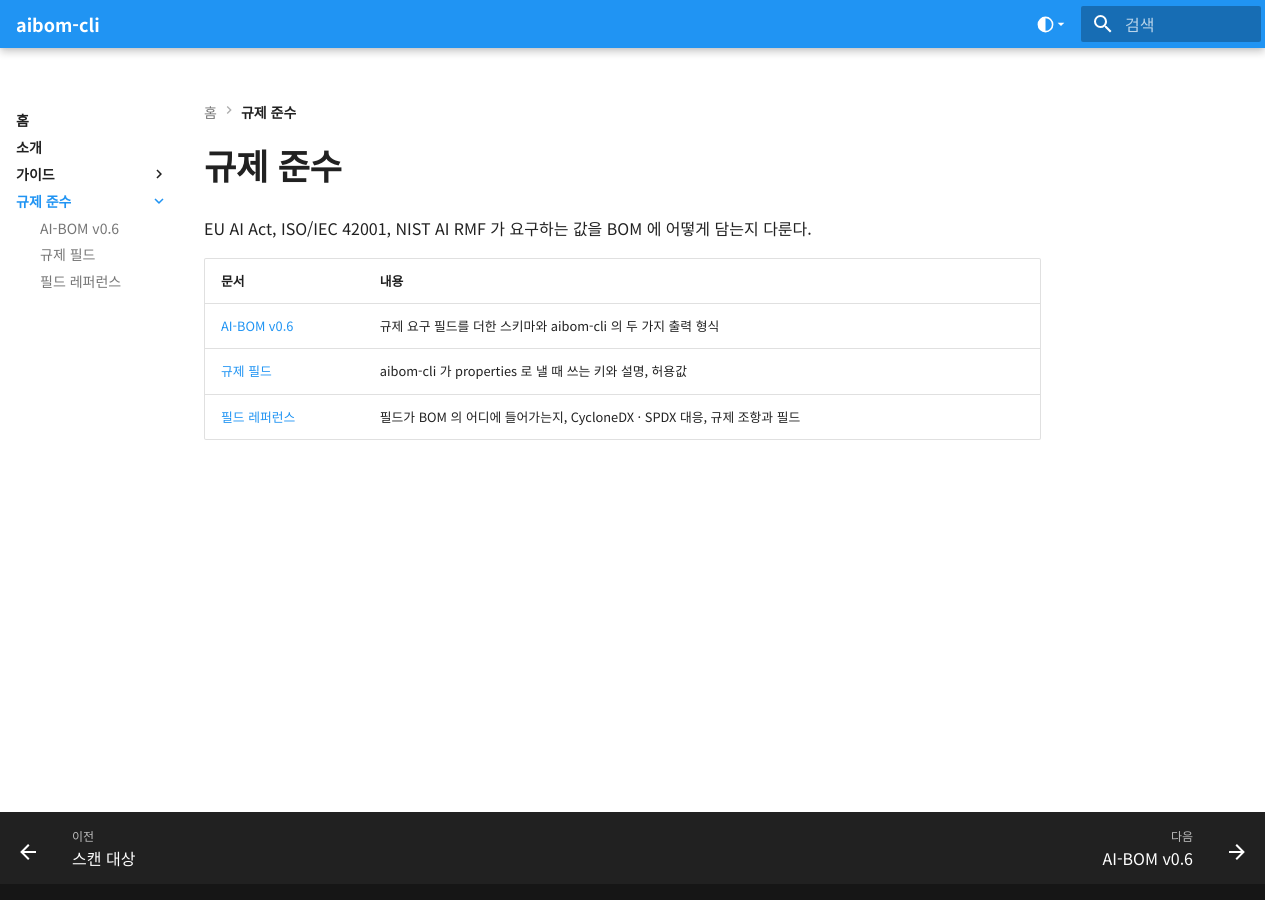
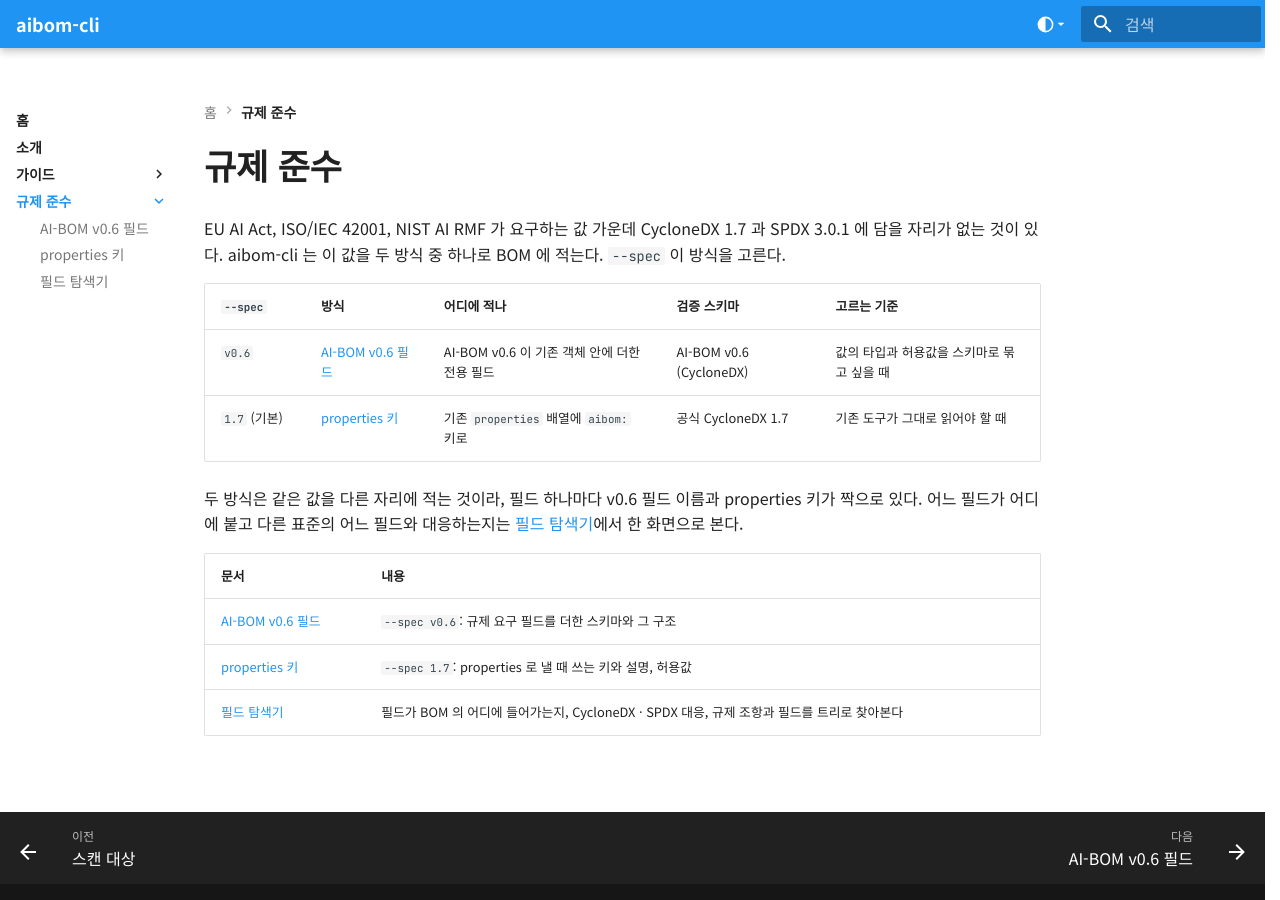
Before and after one commit to ai-devtestsecops-os/sure-aibom, an MkDocs documentation site: the page built from docs/compliance/index.md, in a window 1280 px wide. Built offline with MkDocs 1.6.1 and Material for MkDocs 9.7.7, drawn with Linux system fonts in a browser that asks for light colours.

Commit message:
docs: add a getting-started guide, frame compliance pages around the two --spec methods, rename the viewer to field explorer, and map inputs/outputs maxSize by graft site

```diff
--- a/docs/compliance/index.md
+++ b/docs/compliance/index.md
@@ -1,9 +1,18 @@
 # 규제 준수
 
-EU AI Act, ISO/IEC 42001, NIST AI RMF 가 요구하는 값을 BOM 에 어떻게 담는지 다룬다.
+EU AI Act, ISO/IEC 42001, NIST AI RMF 가 요구하는 값 가운데 CycloneDX 1.7 과 SPDX 3.0.1 에 담을 자리가 없는 것이 있다.
+aibom-cli 는 이 값을 두 방식 중 하나로 BOM 에 적는다. `--spec` 이 방식을 고른다.
+
+| `--spec` | 방식 | 어디에 적나 | 검증 스키마 | 고르는 기준 |
+|---|---|---|---|---|
+| `v0.6` | [AI-BOM v0.6 필드](aibom-v0.6.md) | AI-BOM v0.6 이 기존 객체 안에 더한 전용 필드 | AI-BOM v0.6 (CycloneDX) | 값의 타입과 허용값을 스키마로 묶고 싶을 때 |
+| `1.7` (기본) | [properties 키](regulation-fields.md) | 기존 `properties` 배열에 `aibom:` 키로 | 공식 CycloneDX 1.7 | 기존 도구가 그대로 읽어야 할 때 |
+
+두 방식은 같은 값을 다른 자리에 적는 것이라, 필드 하나마다 v0.6 필드 이름과 properties 키가 짝으로 있다.
+어느 필드가 어디에 붙고 다른 표준의 어느 필드와 대응하는지는 [필드 탐색기](field-mapping.md)에서 한 화면으로 본다.
 
 | 문서 | 내용 |
 |---|---|
-| [AI-BOM v0.6](aibom-v0.6.md) | 규제 요구 필드를 더한 스키마와 aibom-cli 의 두 가지 출력 형식 |
-| [규제 필드](regulation-fields.md) | aibom-cli 가 properties 로 낼 때 쓰는 키와 설명, 허용값 |
-| [필드 레퍼런스](field-mapping.md) | 필드가 BOM 의 어디에 들어가는지, CycloneDX · SPDX 대응, 규제 조항과 필드 |
+| [AI-BOM v0.6 필드](aibom-v0.6.md) | `--spec v0.6`: 규제 요구 필드를 더한 스키마와 그 구조 |
+| [properties 키](regulation-fields.md) | `--spec 1.7`: properties 로 낼 때 쓰는 키와 설명, 허용값 |
+| [필드 탐색기](field-mapping.md) | 필드가 BOM 의 어디에 들어가는지, CycloneDX · SPDX 대응, 규제 조항과 필드를 트리로 찾아본다 |
--- a/docs/mapping-viewer/app.js
+++ b/docs/mapping-viewer/app.js
@@ -58,6 +58,7 @@ const cdxChipIndex = new Map();         // "cdxPath::value" -> [<span class=enum
 const spdxChipIndex = new Map();        // "cls::value" -> [<span class=enum-chip>, ...]
 let currentHighlighted = [];
 let propsByPath = new Map();            // CycloneDX 경로 -> [properties 키 행, ...] (v0.6 추가 필드만)
+let siteAlias = new Map();              // 접붙인 자리의 경로(…inputs.maxSize) -> 공용 타입 행(inputOutputMLParameters.maxSize)
 let representativeLis = new Set();      // 경로마다 가장 얕은 자리의 <li> 하나 ("추가 필드만" 필터가 남기는 자리)
 const addedOnlyEl = document.getElementById("added-only");
 
@@ -90,6 +91,8 @@ async function init() {
   mappingByPath = mapping;
   spdxToCdx = buildReverseIndex(mappingRows);
   cdxRowByPath = new Map(cdxRows.map(r => [r.path, r]));
+  // 공용 타입의 필드가 접붙인 자리마다 다른 SPDX 속성에 대응하면 (inputs 와 outputs 의 maxSize), 그 자리의 경로로 찾는다
+  for (const r of mappingRows) if (r.defPath && cdxRowByPath.has(r.defPath)) siteAlias.set(r.path, cdxRowByPath.get(r.defPath));
   ({ cdxEnumIndex, spdxEnumIndex } = buildEnumIndex(mappingRows));
 
   spdxTreeEl.appendChild(renderChildren(buildSpdxTree(spdxRows).children, renderSpdxProfileNode, 0));
@@ -171,6 +174,7 @@ function addedMappingRows(linkRows) {
   return linkRows.map(l => {
     const t = l.targets;
     const row = { path: l.path, parent: "v0.6", spdx: t.map(x => `${x.class}.${x.property}`).join(", ") };
+    if (l.site) { row.defPath = l.path; row.path = l.site + l.path.slice(l.path.indexOf(".")); }   // 접붙인 자리의 경로로
     if (t.length > 1) {
       row.spdx_multi = t.map(x => ({ profile: x.profile, class: x.class, property: x.property, kind: "Property" }));
       row.spdx_multi_kind = "alt";
@@ -179,6 +183,31 @@ function addedMappingRows(linkRows) {
     }
     return row;
   });
+}
+
+/** 접붙인 자리의 경로(metadata.component.modelCard…, components.modelCard…)가 공용 타입 안의 경로(component.modelCard…)와
+ *  같은 자리인가. 공용 타입은 트리에 제 이름으로 서지 않고 쓰이는 자리마다 다른 이름(components, metadata.component) 밑에
+ *  붙으므로, 타입 이름(첫 마디)을 뗀 나머지가 자리 경로의 끝과 같으면 같은 자리로 본다. */
+function atSite(sitePath, path) {
+  if (sitePath === path) return true;
+  const head = path.slice(0, path.indexOf("."));
+  const def = cdxRowByPath.get(head);
+  const tail = def && def.parent === "(공용 타입)" ? path.slice(head.length + 1) : path;
+  return sitePath === tail || sitePath.endsWith("." + tail);
+}
+
+/** properties 키는 접붙인 자리의 경로(component.modelCard.modelParameters.inputs.format)에 걸려 있다. 공용 타입 행의 경로
+ *  (inputOutputMLParameters.format)로는 안 잡히므로 자리 경로로 찾는다. */
+function propsFor(sitePath, defPath) {
+  if (propsByPath.has(defPath)) return propsByPath.get(defPath);
+  for (const [k, v] of propsByPath) if (atSite(sitePath, k)) return v;
+  return [];
+}
+
+/** 접붙인 자리가 자리별 대응을 가진 경로(…modelParameters.inputs.maxSize)의 자리면 그 경로 */
+function siteKeyFor(sitePath) {
+  for (const a of siteAlias.keys()) if (atSite(sitePath, a)) return a;
+  return null;
 }
 
 /** 공용 타입은 트리 여러 자리에 접붙여진다. 그중 가장 얕은 한 곳이 그 필드의 대표 자리다. */
@@ -550,14 +579,17 @@ function buildCdxTree(rows) {
   return root;
 }
 
-function renderCdxNode(node, depth, ancestors) {
+function renderCdxNode(node, depth, ancestors, parentPath) {
   const row = node.row;
   const isBranch = row.name === "";
+  // 접붙인 자리의 실제 경로. 공용 타입의 필드는 자리마다 대응이 다를 수 있어서 (inputs.maxSize 와 outputs.maxSize), 그런 자리는 이 경로로 찾는다
+  const sitePath = parentPath && row.name ? `${parentPath}.${row.name}` : (parentPath || row.path);
+  const key = siteKeyFor(sitePath) || row.path;
   // CDX 스키마엔 진짜 재귀 구조가 있다(component.components/pedigree.* 가 다시 component를
   // 참조하는 식) — ref 접붙이기와 만나면 같은 노드가 자기 자손으로 다시 나타나 무한
   // 렌더링에 빠질 수 있다. 지금 조상 경로에 이미 나온 path면 더 안 펼치고 leaf로 멈춘다.
   const isRecursive = ancestors.has(row.path);
-  const mapping = mappingByPath.get(row.path);
+  const mapping = mappingByPath.get(key);
   const hasMapping = !!(mapping && mapping.spdx && mapping.spdx !== "-" && mapping.spdx !== "");
   const li = document.createElement("li");
   li.className = "collapsed";
@@ -585,14 +617,18 @@ function renderCdxNode(node, depth, ancestors) {
 
   if (!isBranch) {
     div.addEventListener("click", () => {
-      selectCdxRow(row, mapping, div);
+      selectCdxRow(row, mapping, div, true, key, sitePath);
     });
   }
-  if (enumInfo) wireEnumChips(div, "cdx", row.path, () => selectCdxRow(row, mapping, div, false));
+  if (enumInfo) wireEnumChips(div, "cdx", row.path, () => selectCdxRow(row, mapping, div, false, key, sitePath));
   li.appendChild(div);
 
   if (!cdxNodeIndex.has(row.path)) cdxNodeIndex.set(row.path, []);
   cdxNodeIndex.get(row.path).push(li);
+  if (key !== row.path) {                                 // 자리 경로로도 찾는다 (SPDX 쪽에서 되짚어 올 때)
+    if (!cdxNodeIndex.has(key)) cdxNodeIndex.set(key, []);
+    cdxNodeIndex.get(key).push(li);
+  }
 
   if (node.children.length && !isRecursive) {
     div.classList.add("expandable");          // 두 트리 공통: 펼칠 수 있는 행은 조금 굵게 (SPDX 의 클래스 행과 같은 규칙)
@@ -605,7 +641,7 @@ function renderCdxNode(node, depth, ancestors) {
     });
     const childAncestors = new Set(ancestors);
     childAncestors.add(row.path);
-    li.appendChild(renderChildren(node.children, renderCdxNode, depth + 1, childAncestors));
+    li.appendChild(renderChildren(node.children, renderCdxNode, depth + 1, childAncestors, sitePath));
   }
   return li;
 }
@@ -702,10 +738,10 @@ function renderSpdxPropertyNode(node) {
 }
 
 // ── 공통 렌더 헬퍼 ──────────────────────────────────────────────────────
-function renderChildren(children, renderFn, depth, ancestors) {
+function renderChildren(children, renderFn, depth, ancestors, parentPath) {
   const ul = document.createElement("ul");
   ul.className = "tree-list";
-  for (const child of children) ul.appendChild(renderFn(child, depth, ancestors));
+  for (const child of children) ul.appendChild(renderFn(child, depth, ancestors, parentPath));
   return ul;
 }
 
@@ -741,7 +777,7 @@ function applyHighlight(targetDiv) {
 // 그래서 근거를 **그것이 원래 속한 절로 흘려보낸다**: SPDX 출처는 SPDX 절, G7 출처는 G7 절,
 // 조항 출처는 Requirement Coverage. 어느 절에 놓이든 초록 v0.5 표시가 "이것 때문에 더했다"를
 // 뜻하고, 필드 자체가 새것이라는 사실은 CycloneDX 절의 NEW 배지가 든다.
-function selectCdxRow(row, mapping, sourceDiv, scroll = true) {
+function selectCdxRow(row, mapping, sourceDiv, scroll = true, key = row.path, sitePath = key) {
   clearHighlight();
   markSelected(sourceDiv);
   const targets = mapping ? getTargets(mapping) : [];
@@ -778,7 +814,7 @@ function selectCdxRow(row, mapping, sourceDiv, scroll = true) {
   });
   renderDetailPanel({
     cdxFields: [{
-      name: row.path,
+      name: key,
       type: row.type || "",
       desc: row.description || "",
       descKo: row.description_ko || "",
@@ -789,7 +825,7 @@ function selectCdxRow(row, mapping, sourceDiv, scroll = true) {
     // 든다 — g7_element 칸은 요소 축의 추적성이라 필드마다 검토된 적이 없고(사라지는 격차
     // 행에서 상속되기도 한다), 그것을 여기 실으면 근거가 아닌 것이 근거로 읽힌다.
     // 1.7 필드에는 근거라는 개념이 없으므로 그 칸을 그대로 든다.
-    properties: propsByPath.get(row.path) || [],
+    properties: propsFor(sitePath, row.path),
     origins,
     ...requirementsFor(row.path, origins, targets),
     from: "cdx",
@@ -911,7 +947,7 @@ function selectSpdxNode(node, sourceDiv, scroll = true) {
       applyHighlight(targetDiv);
       if (first) { scrollTo = targetDiv; first = false; }
     }
-    const cdxRow = cdxRowByPath.get(m.cdxPath);
+    const cdxRow = cdxRowByPath.get(m.cdxPath) || siteAlias.get(m.cdxPath);
     properties.push(...(propsByPath.get(m.cdxPath) || []));
     originList.push(...originsOf(cdxRow));
     cdxFields.push({
@@ -938,7 +974,8 @@ function selectSpdxNode(node, sourceDiv, scroll = true) {
   // 경우(spdx_ref 없음)에도 그 CDX 필드와 이어진 SPDX 속성을 누르면 보이게 하기 위함.
   const reqs = [...(reqBySpdxKey.get(key) || [])];
   for (const m of matches) {
-    const { requirements } = requirementsFor(m.cdxPath, originsOf(cdxRowByPath.get(m.cdxPath)));
+    const cdxRow = cdxRowByPath.get(m.cdxPath) || siteAlias.get(m.cdxPath);
+    const { requirements } = requirementsFor(cdxRow ? cdxRow.path : m.cdxPath, originsOf(cdxRow));
     for (const r of requirements) if (!reqs.some(x => x.row_key === r.row_key)) reqs.push(r);
   }
 
@@ -1424,7 +1461,8 @@ let suggestItems = [];
 const suggestEl = document.getElementById("suggest");
 function buildSuggestIndex() {
   const items = [];
-  for (const [path, row] of cdxRowByPath) {
+  const sited = new Set([...siteAlias.values()].map(r => r.path));   // 자리마다 따로 싣는 공용 타입 필드
+  for (const [path, row] of [...cdxRowByPath].filter(([p]) => !sited.has(p)).concat([...siteAlias])) {
     if (row.parent === "" || row.parent === "(공용 타입)" || !row.name) continue;
     const m = mappingByPath.get(path);
     const targets = m ? getTargets(m) : [];
--- a/docs/mapping-viewer/data/aibom_v0.6_links.json
+++ b/docs/mapping-viewer/data/aibom_v0.6_links.json
@@ -266,7 +266,8 @@
     "property": "aibom_inputMaxSize"
    }
   ],
-  "source": "spdx-added"
+  "source": "spdx-added",
+  "site": "component.modelCard.modelParameters.inputs"
  },
  {
   "path": "component.modelCard.modelParameters.outputs",
@@ -288,7 +289,8 @@
     "property": "aibom_outputMaxSize"
    }
   ],
-  "source": "spdx-added"
+  "source": "spdx-added",
+  "site": "component.modelCard.modelParameters.outputs"
  },
  {
   "path": "component.modelCard.modelParameters.parameterCount",
--- a/mkdocs.yml
+++ b/mkdocs.yml
@@ -51,9 +51,10 @@ nav:
   - 소개: about.md
   - 가이드:
       - guides/index.md                           # 섹션 이름을 누르면 이 페이지, 화살표로 펼침
+      - 시작하기: guides/getting-started.md
       - 스캔 대상: guides/scan-targets.md
   - 규제 준수:
       - compliance/index.md
-      - AI-BOM v0.6: compliance/aibom-v0.6.md
-      - 규제 필드: compliance/regulation-fields.md
-      - 필드 레퍼런스: compliance/field-mapping.md
+      - AI-BOM v0.6 필드: compliance/aibom-v0.6.md
+      - properties 키: compliance/regulation-fields.md
+      - 필드 탐색기: compliance/field-mapping.md
```
Also changed, not shown: docs/compliance/aibom-v0.6.md (+5 -2 lines), docs/compliance/field-mapping.md (+1 -1 lines), docs/compliance/regulation-fields.md (+6 -2 lines), docs/guides/getting-started.md (added, +122 -0 lines), docs/guides/index.md (+1 -0 lines), docs/mapping-viewer/export_data.py (+8 -2 lines).
